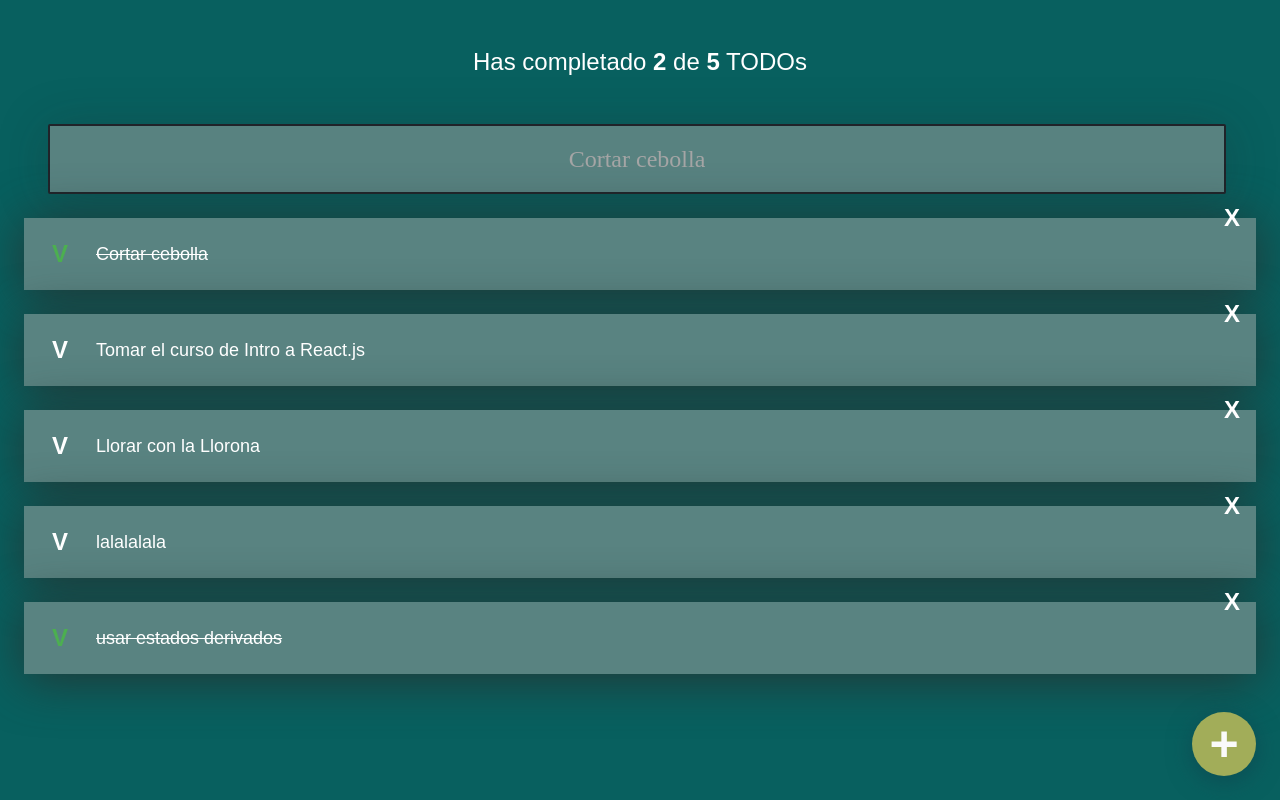
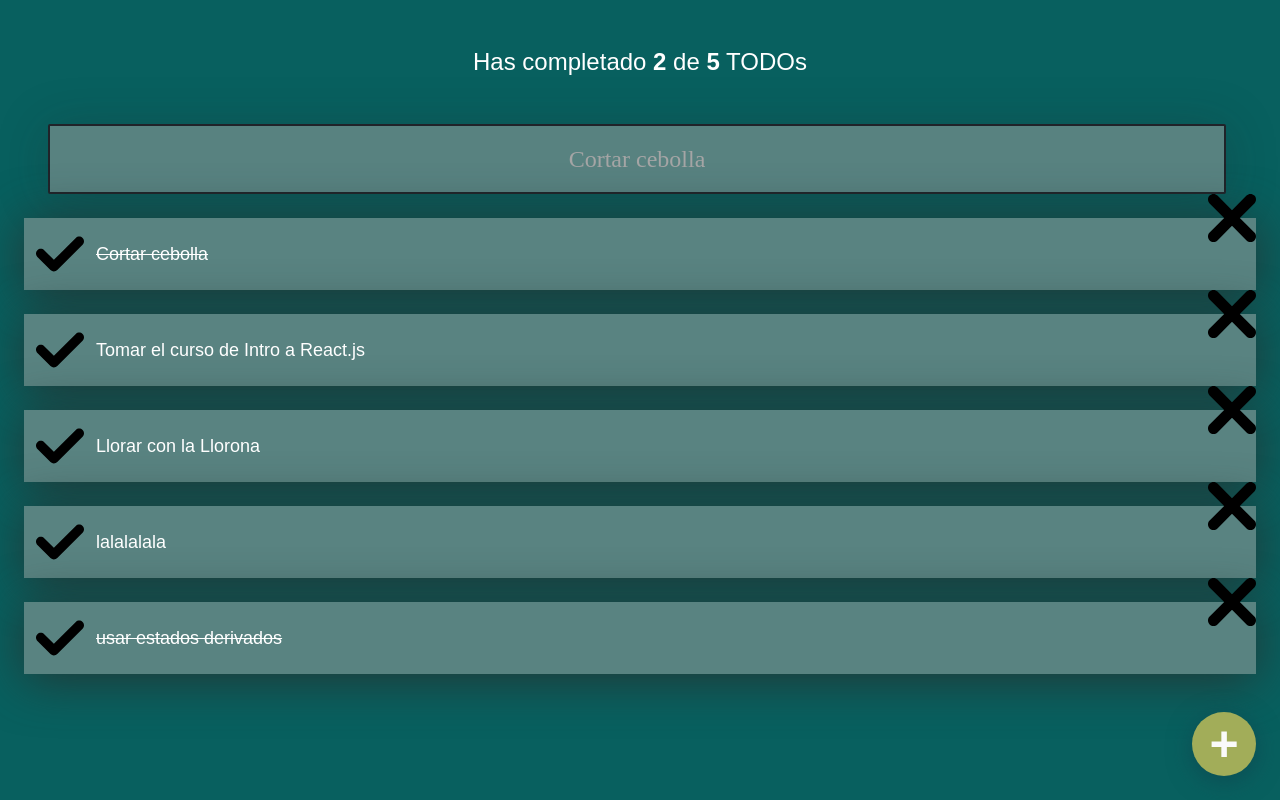
Before and after one commit to Apanawa/curso-react-intro-main, a React (Create React App) app: page / in a window 1280 px wide. Built offline with nearby package versions, Linux system fonts and the light colour scheme; the HTML template or start-up script is replaced by a standard one.

Commit message:
11 Iconos en React

```diff
--- /dev/null
+++ b/src/CompleteIcon.js
@@ -0,0 +1,13 @@
+import React from "react";
+import {TodoIcon} from  "./TodoIcon"
+
+function CompleteIcon() {
+    return (
+        <TodoIcon
+            type="check"
+            color="gray"
+        />
+    )
+}
+
+export { CompleteIcon }
--- /dev/null
+++ b/src/DeleteIcon.js
@@ -0,0 +1,13 @@
+import React from "react";
+import {TodoIcon} from  "./TodoIcon"
+
+function DeleteIcon() {
+    return (
+        <TodoIcon
+            type="delete"
+            color="red"
+        />
+    )
+}
+
+export { DeleteIcon }
--- /dev/null
+++ b/src/TodoIcon.js
@@ -0,0 +1,19 @@
+import { ReactComponent as CheckSVG } from "./check.svg"
+import { ReactComponent as DeleteSVG } from "./delete.svg"
+
+const iconTypes = {
+    "check": <CheckSVG/>,
+    "delete": <DeleteSVG/>
+}
+
+function TodoIcon({ type }) {
+    return (
+        <span
+            className={`Icon Icon-svg Icon-${type}`}
+        >
+            {iconTypes[type]}
+        </span>
+    )
+}
+
+export{ TodoIcon }
--- a/src/TodoItem.js
+++ b/src/TodoItem.js
@@ -1,22 +1,26 @@
+import { CompleteIcon } from "./CompleteIcon"
+import { DeleteIcon } from "./DeleteIcon";
 import './TodoItem.css';
 
 function TodoItem(props) {
   return (
     <li className="TodoItem">
-      <span
+      <CompleteIcon />
+      {/* <span
       className={`Icon Icon-check ${props.completed && "Icon-check--active"}`} onClick={props.onComplete}
       >
         V
-      </span>
+      </span> */}
       <p className={`TodoItem-p ${props.completed && "TodoItem-p--complete"}`}>
         {props.text}
       </p>
-      <span
+      <DeleteIcon />
+     {/*  <span
         className="Icon Icon-delete"
         onClick={props.onDelete}
       >
         X
-      </span>
+      </span> */}
     </li>
   );
 }
```
Also changed, not shown: src/check.svg (added), src/delete.svg (added).
